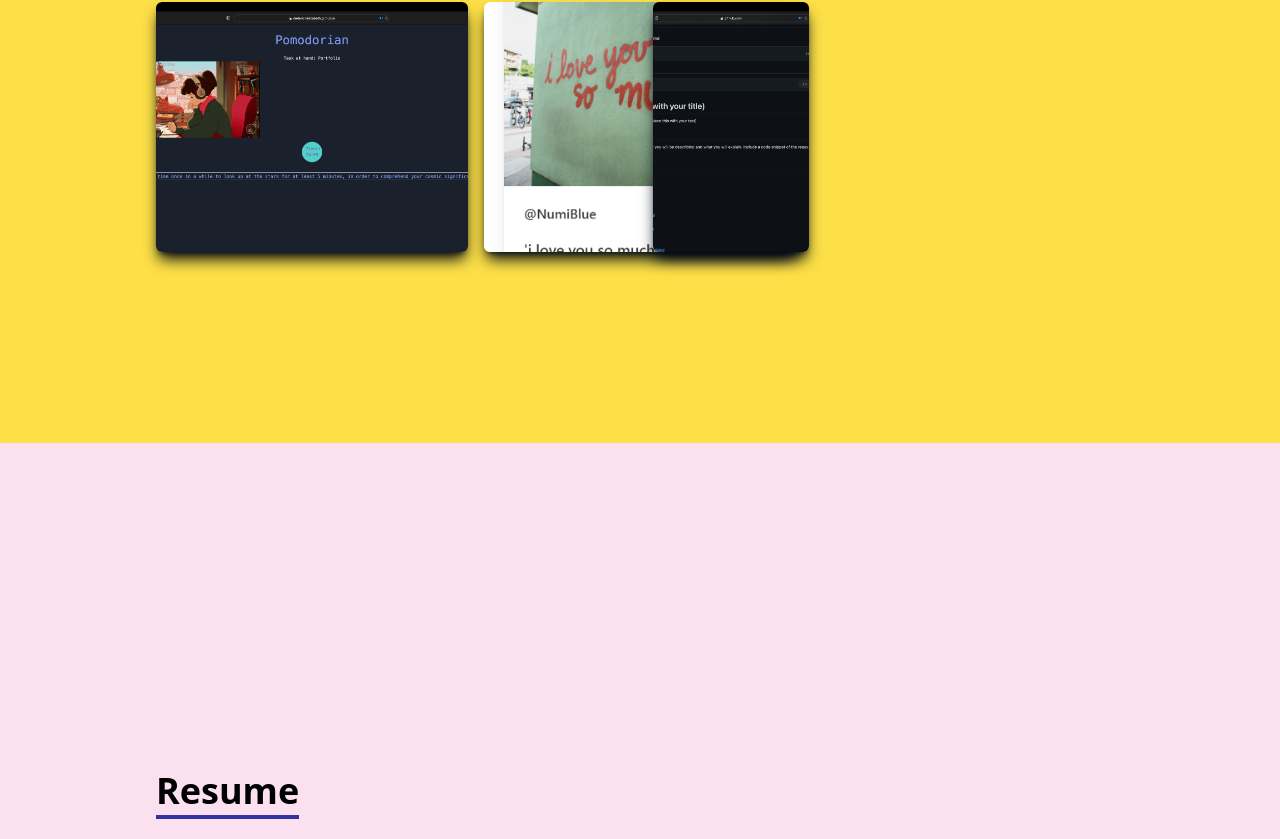
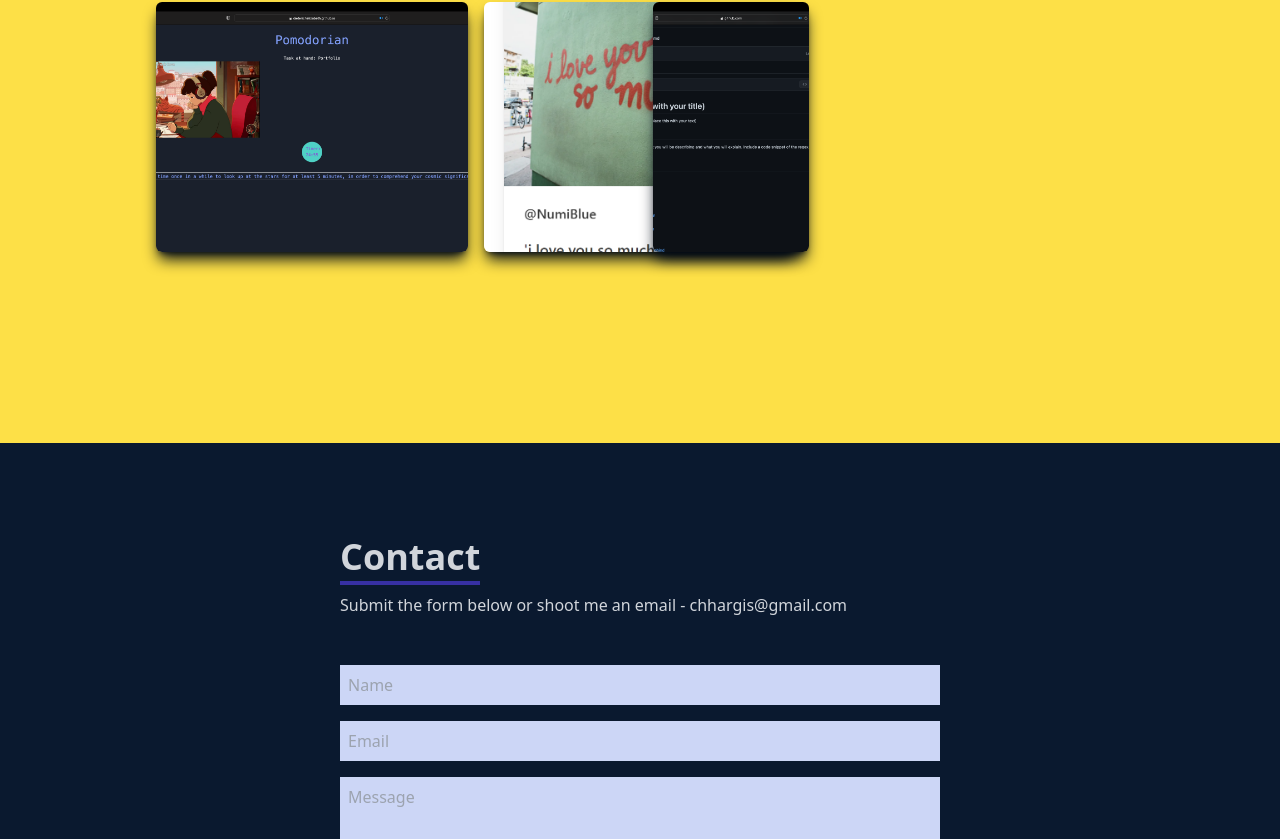
Before and after one commit to NumiBlue/reactportfolio, a React (Create React App) app in the folder my-app/: page / in a window 1280 px wide. Shown: the part 1957-2796 px from the top of the page. Built offline with nearby package versions, Linux system fonts and the light colour scheme; a web font is replaced by a local one.

Commit message:
sets up Contact info

```diff
--- a/my-app/src/components/Contact.jsx
+++ b/my-app/src/components/Contact.jsx
@@ -2,7 +2,18 @@ import React from 'react'
 
 const Contact = () => {
   return (
-    <div></div>
+    <div name='contact' className='w-full h-screen bg-[#0a192f] flex justify-center items-center p-4'>
+        <form method='POST' action="https://getform.io/f/a699a1b2-f225-434e-b317-1fbbde8e006c" className='flex flex-col max-w-[600px] w-full'>
+            <div className='pb-8'>
+                <p className='text-4xl font-bold inline border-b-4 border-indigo-800 text-gray-300'>Contact</p>
+                <p className='text-gray-300 py-4'> Submit the form below or shoot me an email - chhargis@gmail.com</p>
+            </div>
+            <input className='bg-[#ccd6f6] p-2' type="text" placeholder='Name' name='name' />
+            <input className='my-4 p-2 bg-[#ccd6f6]' type="email" placeholder='Email' name='email' />
+            <textarea className='bg-[#ccd6f6] p-2' name="message" rows="10" placeholder='Message'></textarea>
+            <button className='text-white border-2 hover:bg-indigo-800 hover:border-indigo-800 px-4 py-3 my-8 mx-auto flex items-center'>Shoot Me a Message!</button>
+        </form>
+        </div>
   )
 }
 
--- a/my-app/src/components/Navbar.jsx
+++ b/my-app/src/components/Navbar.jsx
@@ -76,14 +76,14 @@ const Navbar = () => {
         </li>
         <li className='py-6 text-4xl'>
           {' '}
-          <Link onClick={handleClick} to='skills' smooth={true} duration={500}>
-            Skills
+          <Link onClick={handleClick} to='resume' smooth={true} duration={500}>
+            Resume
           </Link>
         </li>
         <li className='py-6 text-4xl'>
           {' '}
-          <Link onClick={handleClick} to='work' smooth={true} duration={500}>
-            Work
+          <Link onClick={handleClick} to='portfolio' smooth={true} duration={500}>
+            Portfolio
           </Link>
         </li>
         <li className='py-6 text-4xl'>
--- a/my-app/src/components/Resume.jsx
+++ b/my-app/src/components/Resume.jsx
@@ -2,7 +2,7 @@ import React from 'react'
 
 const Resume = () => {
   return (
-    <div name='resume' className='w-full md:h-screen text-black  bg-[#fbe1f0]'>
+    <div name='resume' className='w-full md:h-screen text-black  bg-yellow-300'>
     <div className='max-w-[1000px] mx-auto p-4 flex flex-col justify-center w-full h-full'>
         <div className='pb-8'>
             <p className='text-4xl font-bold inline border-b-4 text-black border-indigo-800'>Resume</p>
```
